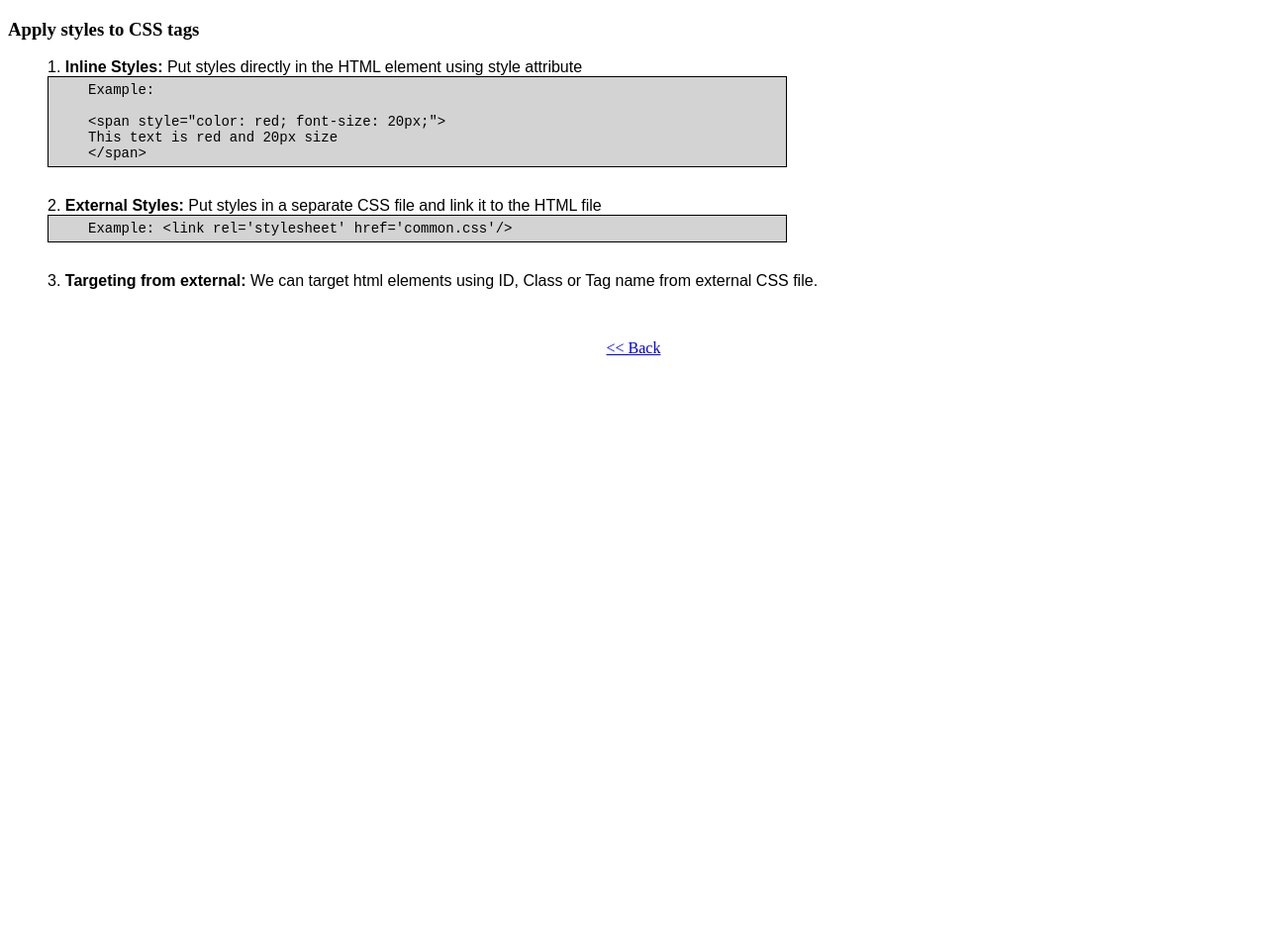
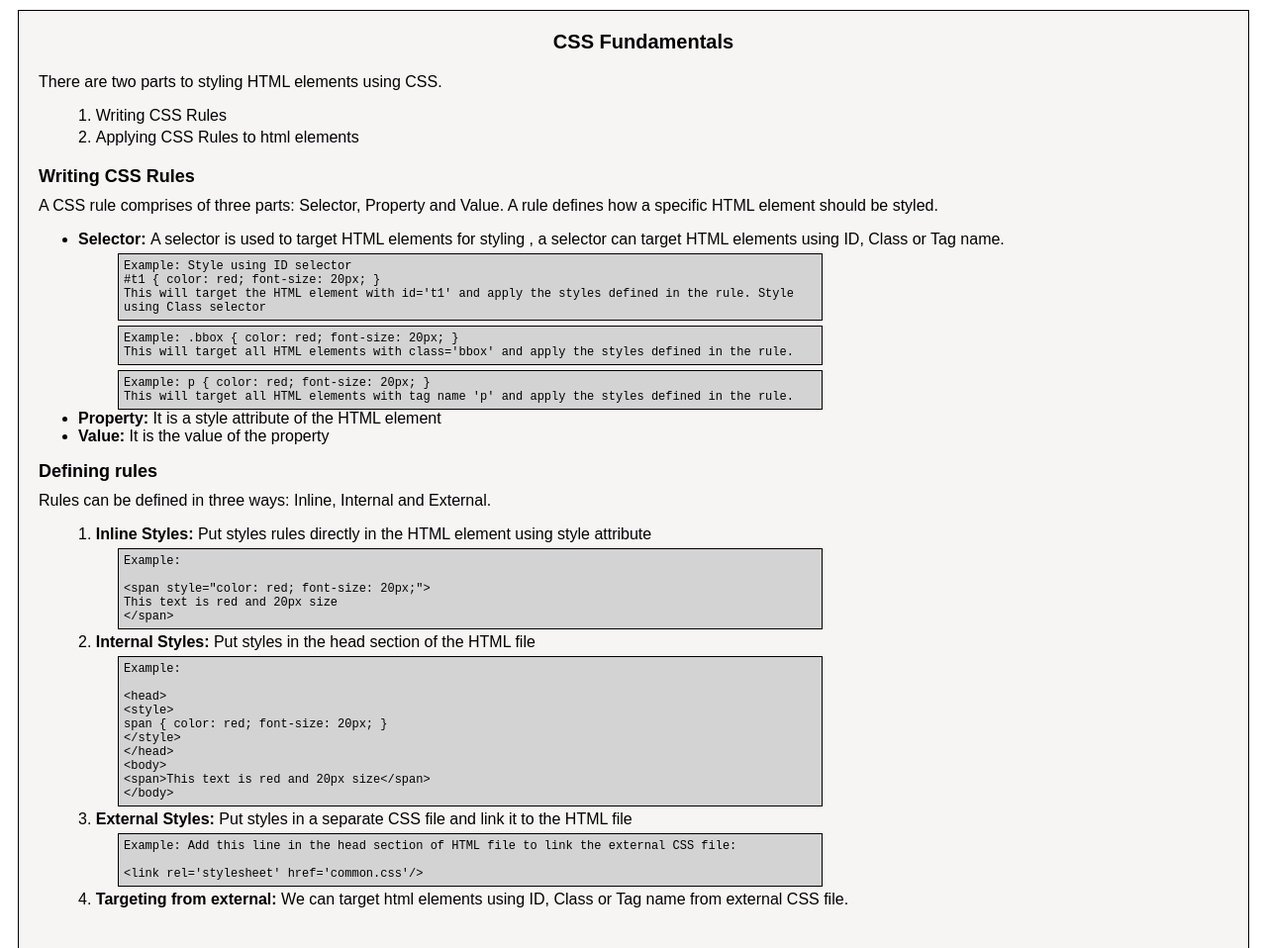
Before and after one commit to rpgithub/learn, a website: page css/apply.html in a window 1280 px wide. Shown: the top 958 px of the page at 99% size. Before the commit the page ends 800 px from the top, so only its background shows below. Drawn offline with Linux system fonts and the light colour scheme.

Commit message:
refactoring

```diff
--- a/css/apply.html
+++ b/css/apply.html
@@ -7,24 +7,75 @@
         <link rel='stylesheet' href='common.css'>
     </head>
     <body>
-        <h3 style="text-align: left;"> Apply styles to CSS tags</h3>
-        <div>
+        <div class="page">
+            <div class="page-title"> CSS Fundamentals </div>
+            <div class="page-contents">
+            There are two parts to styling HTML elements using CSS.
             <ol style="list-style-position: inside;">
-                <li> <b>Inline Styles:</b> Put styles directly in the HTML element using style attribute
+                <li>Writing CSS Rules</li>
+                <li>Applying CSS Rules to html elements</li>
+            </ol>
+            <div class="page-subtitle"> Writing CSS Rules </div>
+            A CSS rule comprises of three parts: Selector, Property and Value. A rule defines how a specific HTML element should be styled.
+                <ul>
+                    <li>
+                       <b> Selector: </b> A selector is used to target HTML elements for styling , a selector can target HTML elements using ID, Class or Tag name.
+                        <div>
+                        <div class="code">
+                            Example:
+                            Style using ID selector<br/>
+                            #t1 { color: red; font-size: 20px; }<br/>
+                            This will target the HTML element with id='t1' and apply the styles defined in the rule.
+                            Style using Class selector<br/>
+                        </div>
+                        <div class="code">
+                            Example:
+                            .bbox { color: red; font-size: 20px; }<br/>
+                            This will target all HTML elements with class='bbox' and apply the styles defined in the rule.
+                        </div>
+                        <div class="code">
+                            Example:
+                            p { color: red; font-size: 20px; }<br/>
+                            This will target all HTML elements with tag name 'p' and apply the styles defined in the rule.
+                        </div>
+                        </div>
+                    </li>
+                    <li><b>Property:</b> It is a style attribute of the HTML element</li>
+                    <li><b>Value:</b> It is the value of the property</li>
+                </ul>
+            <div class="page-subtitle"> Defining rules</div>
+            Rules can be defined in three ways: Inline, Internal and External.
+            <ol style="list-style-position: inside;">
+                <li> <b>Inline Styles:</b> Put styles rules directly in the HTML element using style attribute
                      <div class="code">
                         Example:<br/><br/>
                             &lt;span style="color: red; font-size: 20px;"&gt;<br/>This text is red and 20px size<br/>&lt;/span&gt;
                      </div>
                 </li>
+                <li>
+                    <b>Internal Styles:</b> Put styles in the head section of the HTML file
+                    <div class="code">
+                        Example:<br/><br/>
+                            &lt;head&gt;<br/>
+                            &lt;style&gt;<br/>
+                            span { color: red; font-size: 20px; }<br/>
+                            &lt;/style&gt;<br/>
+                            &lt;/head&gt;<br/>
+                            &lt;body&gt;<br/>
+                            &lt;span&gt;This text is red and 20px size&lt;/span&gt;<br/>
+                            &lt;/body&gt;
+                     </div>
+                </li>
                 <li> <b>External Styles:</b> Put styles in a separate CSS file and link it to the HTML file
                      <div class="code">
-                        Example:
+                        Example: Add this line in the head section of HTML file to link the external CSS file:<br/><br/>
                         &lt;link rel='stylesheet' href='common.css'/&gt;
                      </div>
                 </li>
                 <li> <b>Targeting from external:</b> We can target html elements using ID, Class or Tag name from external CSS file.
                 </li>
             </ol>
+            </div>
         </div>
         <div style="text-align: center; margin-top: 20px;">
             <a href="index.html"> &lt;&lt; Back</a>
--- a/css/boxmodel/main.css
+++ b/css/boxmodel/main.css
@@ -1,4 +1,3 @@
-
 
 .bbox {
     width: 300px;
--- a/css/common.css
+++ b/css/common.css
@@ -1,7 +1,43 @@
+.page {
+    border: 1px solid black;
+    background-color: rgb(247, 244, 244);
+
+    margin: 10px;
+}
+
+.page-title {
+    font-family: Arial, sans-serif;
+    font-weight: bold;
+    font-size: 20px;
+
+    text-align: center;
+
+    padding-top: 20px;
+    padding-left: 20px;
+}
+
+.page-subtitle {
+    font-family: Arial, sans-serif;
+    font-weight: bold;
+    font-size: 18px;
+
+    padding-bottom: 10px;
+}
+
+.page-contents {
+    font-family: Arial, sans-serif;
+    font-weight: plain;
+    font-size: 16px;
+
+    margin: 10px;
+    padding: 10px;
+}
+
 div ol li {
     font-family: Arial, sans-serif;
     font-size: 16px;
-    padding-bottom: 30px;
+
+    padding-bottom: 4px;
 }
 
 div ol li a {
@@ -15,14 +51,14 @@ div ol li a {
 .code {
     display: block;
 
-
     font-family: monospace;
-    font-size: 14px;
+    font-size: 12px;
     background-color: lightgray;
     padding: 5px;
     border: 1px solid black;
 
     width: 700px;
 
-    padding-left: 40px;
+    margin-top: 5px;
+    margin-left: 40px;
 }
```
Also changed, not shown: css/index.html (+7 -7 lines), css/typography/index.html (+2 -2 lines), css/typography/main.css (+10 -0 lines).
